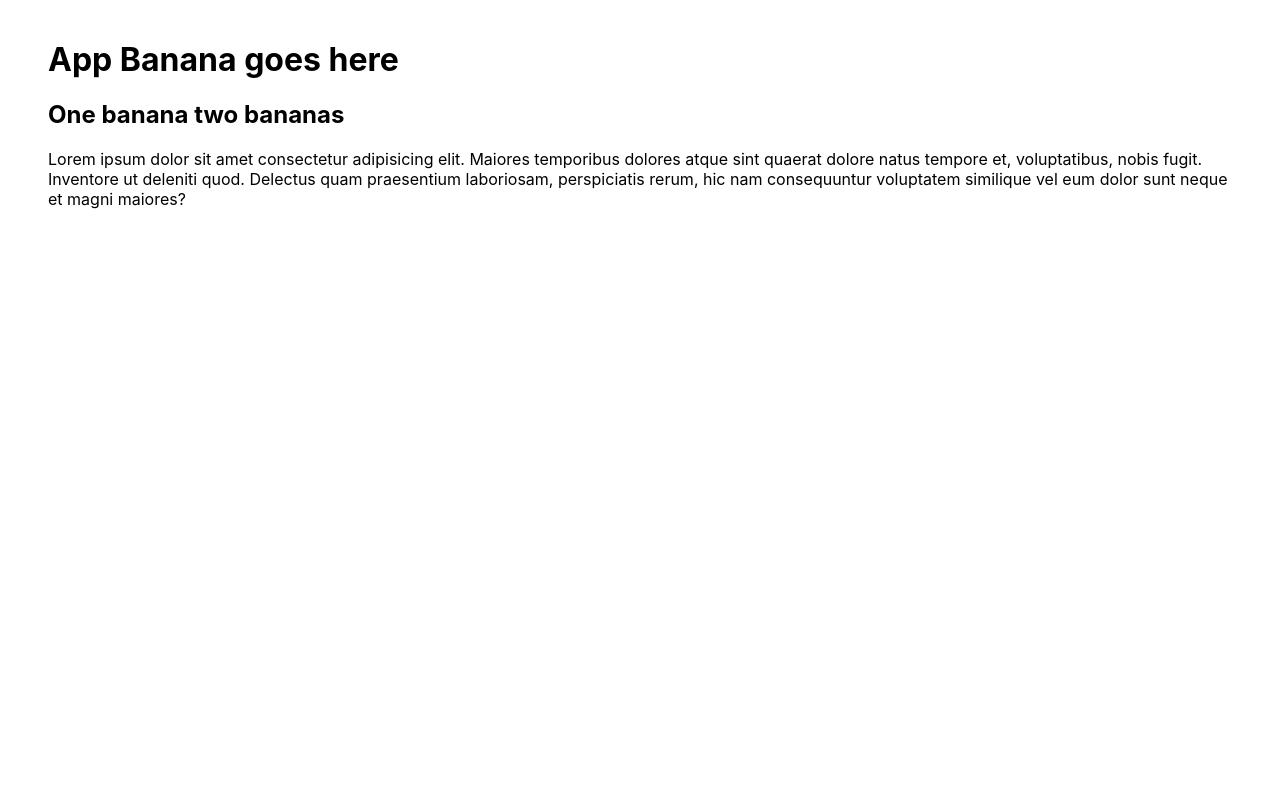
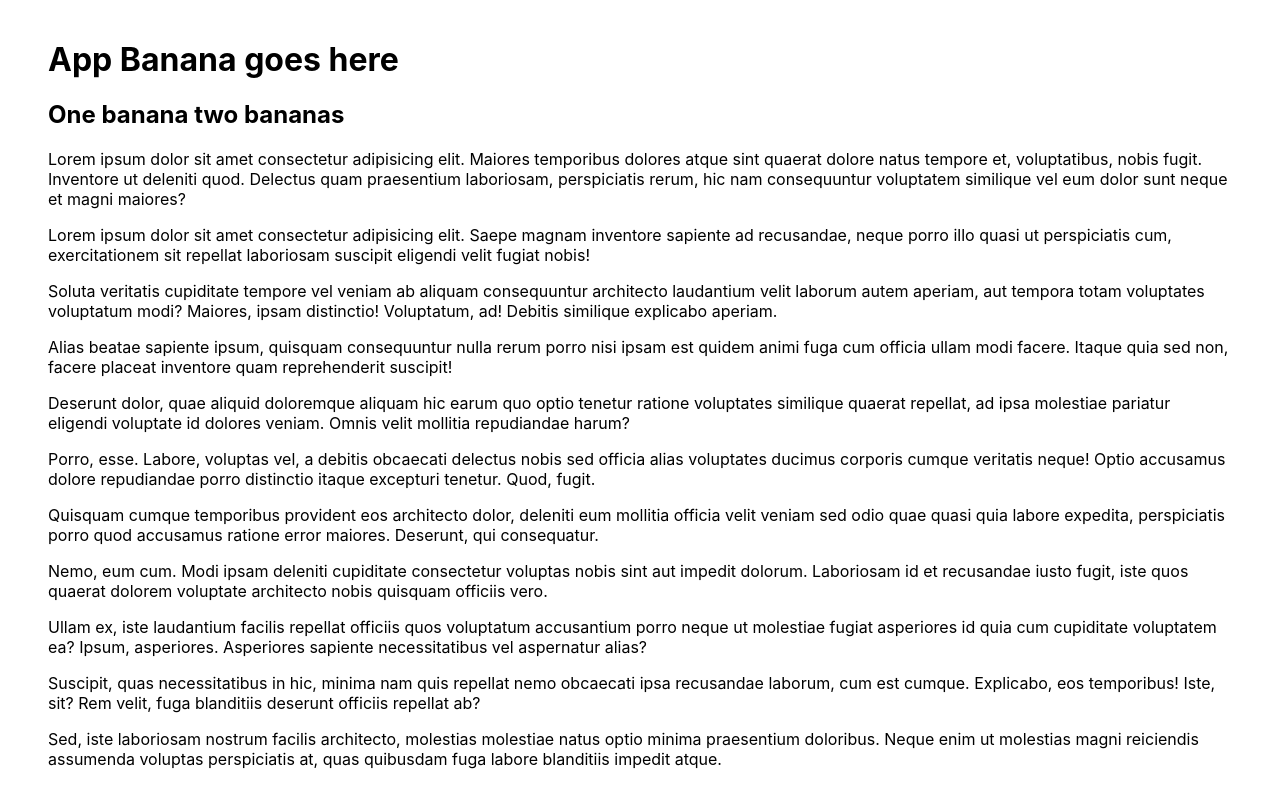
Before and after one commit to vietan0/quizzical-sike, a React (Create React App) app: page / in a window 1280 px wide. Built offline with nearby package versions, Linux system fonts and the light colour scheme.

Commit message:
Added Lorem Ipsum

```diff
--- a/src/App.js
+++ b/src/App.js
@@ -11,6 +11,57 @@ export default function App() {
 				deleniti quod. Delectus quam praesentium laboriosam, perspiciatis rerum, hic nam
 				consequuntur voluptatem similique vel eum dolor sunt neque et magni maiores?
 			</p>
+			<p>
+				Lorem ipsum dolor sit amet consectetur adipisicing elit. Saepe magnam inventore
+				sapiente ad recusandae, neque porro illo quasi ut perspiciatis cum, exercitationem
+				sit repellat laboriosam suscipit eligendi velit fugiat nobis!
+			</p>
+			<p>
+				Soluta veritatis cupiditate tempore vel veniam ab aliquam consequuntur architecto
+				laudantium velit laborum autem aperiam, aut tempora totam voluptates voluptatum
+				modi? Maiores, ipsam distinctio! Voluptatum, ad! Debitis similique explicabo
+				aperiam.
+			</p>
+			<p>
+				Alias beatae sapiente ipsum, quisquam consequuntur nulla rerum porro nisi ipsam est
+				quidem animi fuga cum officia ullam modi facere. Itaque quia sed non, facere placeat
+				inventore quam reprehenderit suscipit!
+			</p>
+			<p>
+				Deserunt dolor, quae aliquid doloremque aliquam hic earum quo optio tenetur ratione
+				voluptates similique quaerat repellat, ad ipsa molestiae pariatur eligendi voluptate
+				id dolores veniam. Omnis velit mollitia repudiandae harum?
+			</p>
+			<p>
+				Porro, esse. Labore, voluptas vel, a debitis obcaecati delectus nobis sed officia
+				alias voluptates ducimus corporis cumque veritatis neque! Optio accusamus dolore
+				repudiandae porro distinctio itaque excepturi tenetur. Quod, fugit.
+			</p>
+			<p>
+				Quisquam cumque temporibus provident eos architecto dolor, deleniti eum mollitia
+				officia velit veniam sed odio quae quasi quia labore expedita, perspiciatis porro
+				quod accusamus ratione error maiores. Deserunt, qui consequatur.
+			</p>
+			<p>
+				Nemo, eum cum. Modi ipsam deleniti cupiditate consectetur voluptas nobis sint aut
+				impedit dolorum. Laboriosam id et recusandae iusto fugit, iste quos quaerat dolorem
+				voluptate architecto nobis quisquam officiis vero.
+			</p>
+			<p>
+				Ullam ex, iste laudantium facilis repellat officiis quos voluptatum accusantium
+				porro neque ut molestiae fugiat asperiores id quia cum cupiditate voluptatem ea?
+				Ipsum, asperiores. Asperiores sapiente necessitatibus vel aspernatur alias?
+			</p>
+			<p>
+				Suscipit, quas necessitatibus in hic, minima nam quis repellat nemo obcaecati ipsa
+				recusandae laborum, cum est cumque. Explicabo, eos temporibus! Iste, sit? Rem velit,
+				fuga blanditiis deserunt officiis repellat ab?
+			</p>
+			<p>
+				Sed, iste laboriosam nostrum facilis architecto, molestias molestiae natus optio
+				minima praesentium doloribus. Neque enim ut molestias magni reiciendis assumenda
+				voluptas perspiciatis at, quas quibusdam fuga labore blanditiis impedit atque.
+			</p>
 		</>
 	);
 }
```
